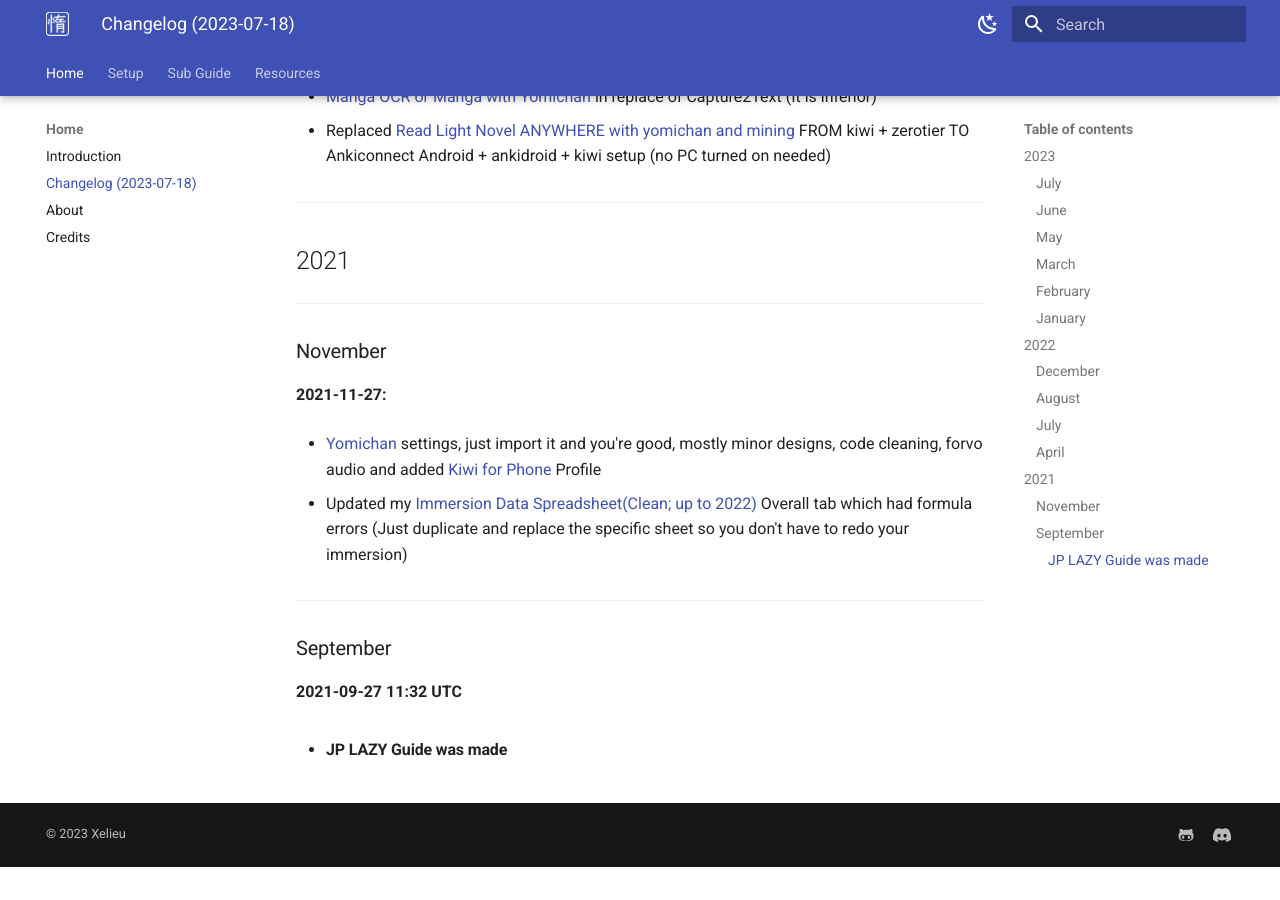
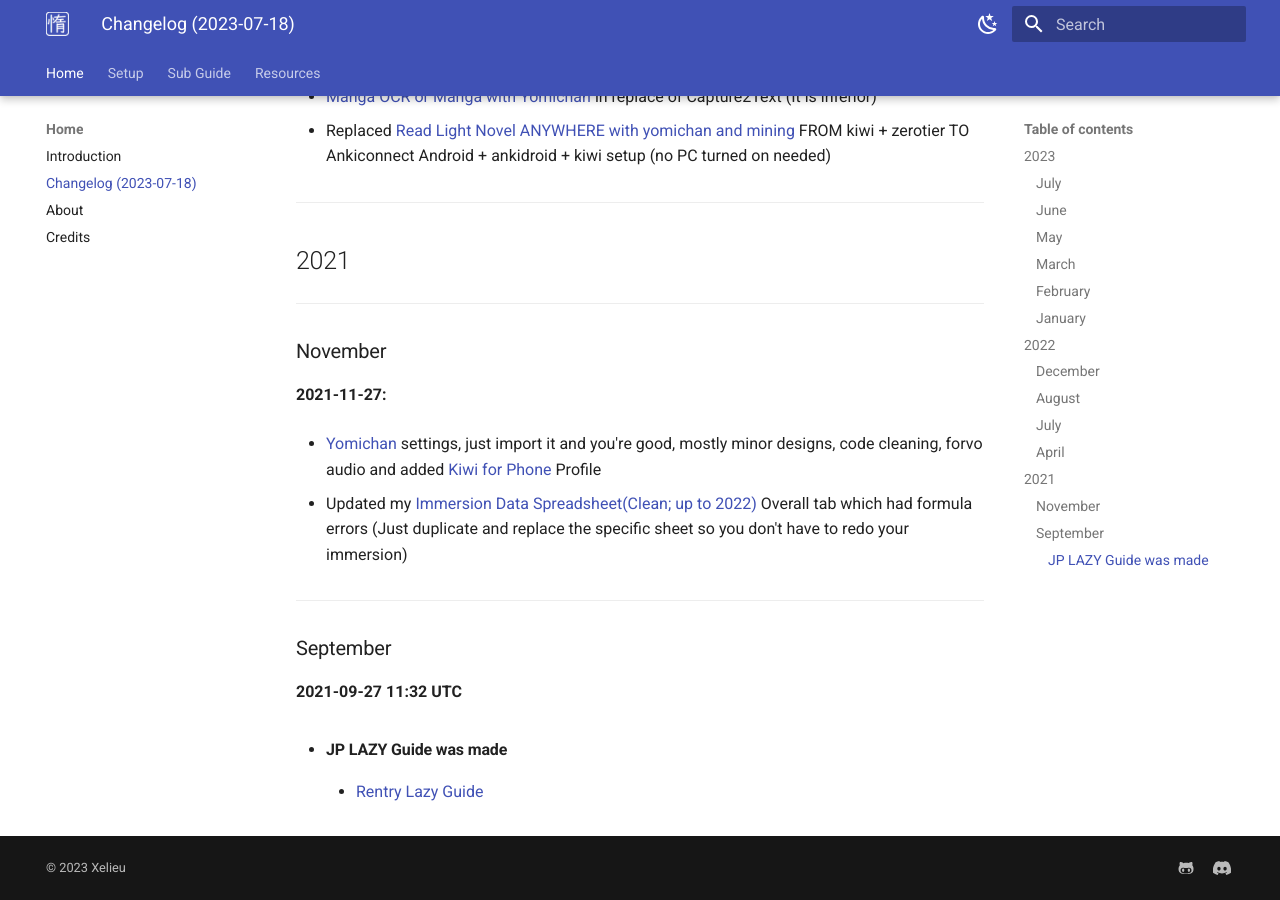
Before and after one commit to Xelieu/xelieu.github.io, an MkDocs documentation site: the page built from docs/jp-lazy-guide/changelog.md, in a window 1280 px wide and 900 px high, scrolled down 5031 px. Built offline with MkDocs 1.6.1 and Material for MkDocs 9.7.7, drawn with Linux system fonts in a browser that asks for light colours; before the commit the page ends 5898 px from its top, so only the background shows below that.

Commit message:
$updated info

```diff
--- a/docs/jp-lazy-guide/changelog.md
+++ b/docs/jp-lazy-guide/changelog.md
@@ -235,3 +235,4 @@
 **2021-09-27 11:32 UTC**
 
 - #### JP LAZY Guide was made
+	- [Rentry Lazy Guide](https://rentry.co/lazyxel)
```
